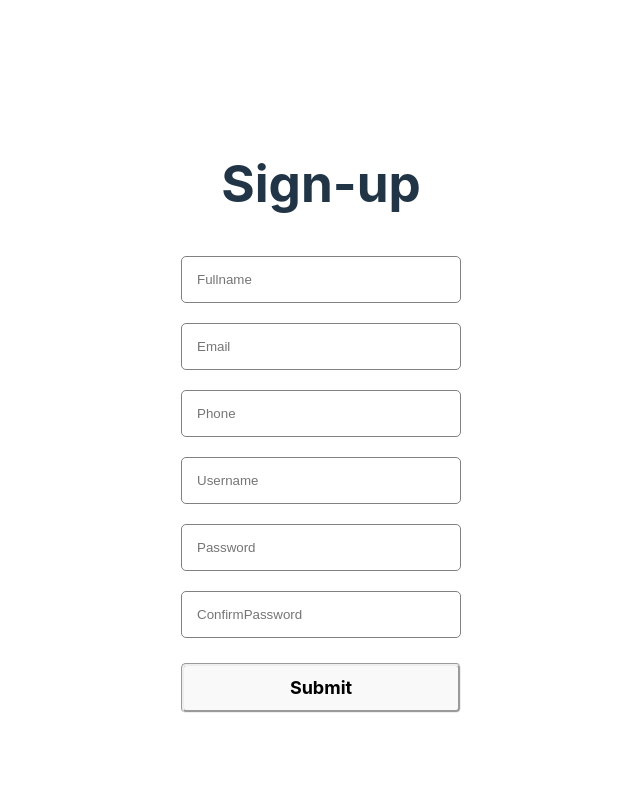
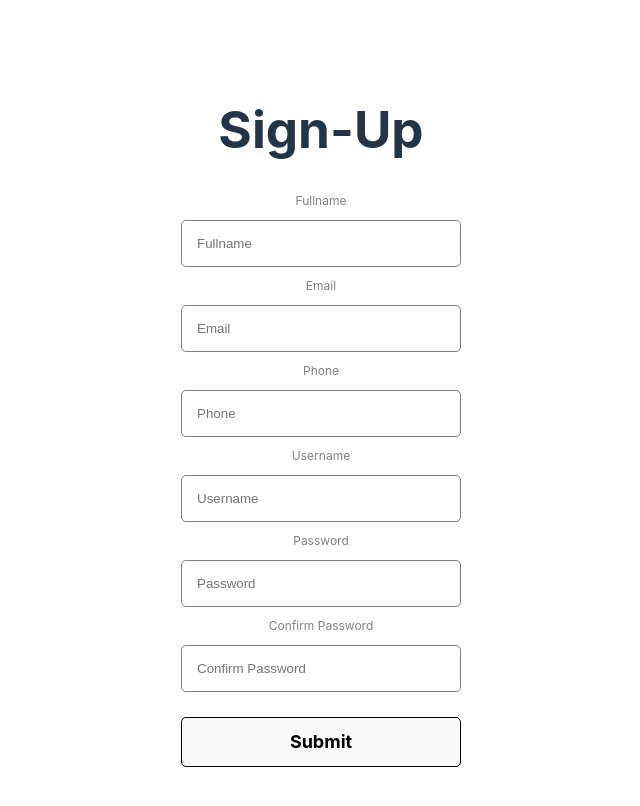
Before and after one commit to SarahNsereko/dsc-ucu-community, a React (Vite) app: page /signup in a window 1280 px wide. Shown: the top 806 px of the page, without its empty margins (319-959 px from the left). Built offline with nearby package versions, Linux system fonts and the light colour scheme.

Commit message:
Regex adjustments

```diff
--- a/src/Components/Form.css
+++ b/src/Components/Form.css
@@ -1,10 +1,10 @@
-.forminput{
+.formInput{
     display: flex;
     flex-direction: column;
     width: 280px;
 }
 
-.input{
+input{
     padding: 15px;
     margin: 10px 0px;
     border-radius: 5px;
@@ -12,19 +12,22 @@
 }
 
 
+label{
+    font-size: 12px;
+    color: gray;
+}
 
-
-.inputspan{
+span{
     font-size: 12px;
     padding: 3px;
     color: red;
     display: none;
 }
 
-.input:invalid[focused="true"]{
+input:invalid[focused="true"]{
     border: 1px solid red;
 }
 
-.input:invalid[focused="true"] ~ .inputspan{
+input:invalid[focused="true"] ~ span{
     display: block;
 }
--- a/src/Components/Form.jsx
+++ b/src/Components/Form.jsx
@@ -1,23 +1,29 @@
-import "../Components/Form.css"
 import { useState } from "react";
+import "./Form.css";
 
-const Form=(props)=>{
-  const[focused,setFocused]=useState(false)
-  const {label ,errorMessage,onChange,id,...inputprops}=props;
-  const handleFocus=(e)=>{
-    setFocused(true)
-  }
+const Form = (props) => {
+  const [focused, setFocused] = useState(false);
+  const { label, errorMessage, onChange, id, ...inputProps } = props;
+
+  const handleFocus = (e) => {
+    setFocused(true);
+  };
 
   return (
-    <div className="forminput">
-      {/* <label>{label}</label> */}
-      <input className="input"{...inputprops} onChange={onChange} onBlur={handleFocus}
-      onFocus={()=>
-      inputprops.name==="confirmpassword" &&setFocused(true)}
-      focused={focused.toString()}/>
-      <span className="inputspan">{errorMessage}</span>
+    <div className="formInput">
+      <label>{label}</label>
+      <input
+        {...inputProps}
+        onChange={onChange}
+        onBlur={handleFocus}
+        onFocus={() =>
+          inputProps.name === "confirmPassword" && setFocused(true)
+        }
+        focused={focused.toString()}
+      />
+      <span>{errorMessage}</span>
     </div>
+  );
+};
 
-  )
-}
 export default Form;
--- a/src/pages/Signup/Signup.css
+++ b/src/pages/Signup/Signup.css
@@ -1,11 +1,4 @@
-
-/* body{
-    background-image:url('../../img/signup4.jpg');
-    background-size: cover;
-    background-position: center;
-
-} */
-.Signup {
+.signup {
     display: flex;
     align-items: center;
     justify-content: center;
@@ -19,19 +12,18 @@
       border-radius: 10px;
   }
 
-  h1{
+.heading1{
 
       text-align: center;
   }
 
-  .Submit1{
+  .signupbutton{
       width: 100%;
       height: 50px;
       padding: 10px;
-      border: none;
-
-     border-style: groove;
-      border-radius: 5px;
+      border-style: groove;
+    border-color: black;
+     border-radius: 5px;
       font-weight: bold;
       font-size: 18px;
       cursor: pointer;
--- a/src/pages/Signup/Signup.jsx
+++ b/src/pages/Signup/Signup.jsx
@@ -1,103 +1,104 @@
-import React from "react";
-import Form from '../../Components/Form'
 import { useState } from "react";
-import './Signup.css'
-function Signup() {
-  const [values,setValues]=useState({
-    Fullname:"",
-    Email:"",
-    Phone:"",
-    Username:"",
-    Password:"",
-    ConfirmPassword:"",
+import "./Signup.css";
+import Form from "../../Components/Form";
 
-  })
+const Signup= () => {
+  const [values, setValues] = useState({
+    username: "",
+    email: "",
+    fullname: "",
+    password: "",
+    confirmPassword: "",
+  });
 
-  const inputs=[{
-    id:1,
-    name:'fullname',
-    type:'text',
-    placeholder:'Fullname',
-    errorMessage:"Please include a space between names",
-    label:'Fullname',
-    required:true,
-    pattern:"john", /**include regex code here  */
+  const inputs = [
+    {
+      id: 1,
 
-  },
-  {
-    id:2,
-    name:'email',
-    type:'email',
-    placeholder:'Email',
-    errorMessage:'Please provide a valid email!',
-    label:'Email',
-    required:true,
+      name: "fullname",
+      type: "text",
+      placeholder: "Fullname",
+      label: "Fullname",
+    },
 
-  },
-  {
-    id:3,
-    name:'phone',
-    type:'text',
-    placeholder:'Phone',
-    errorMessage:"Please provide a valid phone number!",
-    label:'Phone',
-    required:true,
+    {
+      id: 2,
+      name: "email",
+      type: "email",
+      placeholder: "Email",
+      errorMessage: "Please provide a valid email address!",
+      label: "Email",
+      required: true,
+    },
 
-  },
-  {
-    id:4,
-    name:'username',
-    type:'text',
-    placeholder:'Username',
-    errorMessage:"Username already in use!",
-    label:'Username',
-    required:true,
+    {
+      id: 3,
+      name: "phone",
+      type: "text",
+      placeholder: "Phone",
+      errorMessage: "Please provide a valid number!",
+      label: "Phone",
+      pattern:"^0[0-9]{9}$",
+      required: true,
+    },
+    {id:4,
+      name: "username",
+      type: "text",
+      placeholder: "Username",
+      errorMessage:
+        "Username should have a capital letter at start and can have atmost 3 numbers in any position!",
+      label: "Username",
+      pattern:"^([A-Z][a-z]*)(\\d*[a-zA-Z]?){0,3}$",
+      required: true,
+    },
 
-  },
-  {
-    id:5,
-    name:'password',
-    type:'password',
-    placeholder:'Password',
-    errorMessage:"Password must contain a number, special character and uppercase letter or letters!",
-    label:'Password',
-    required:true,
+    {
+      id: 5,
+      name: "password",
+      type: "password",
+      placeholder: "Password",
+      errorMessage:
+        "Password should be 8-20 characters and include at least 1 letter, 1 number and 1 special character!",
+      label: "Password",
+      pattern: `^(?=.*[0-9])(?=.*[a-zA-Z])(?=.*[!@#$%^&*])[a-zA-Z0-9!@#$%^&*]{8,20}$`,
+      required: true,
+    },
+    {
+      id: 6,
+      name: "confirmPassword",
+      type: "password",
+      placeholder: "Confirm Password",
+      errorMessage: "Passwords don't match!",
+      label: "Confirm Password",
+      pattern: values.password,
+      required: true,
+    },
+  ];
 
-  },
-  {
-    id:6,
-    name:'confirmpassword',
-    type:'password',
-    placeholder:'ConfirmPassword',
-    errorMessage:"Passwords don't match",
-    label:'ConfirmPassword',
-    required:true,
+  const handleSubmit = (e) => {
+    e.preventDefault();
+  };
 
-  },
-]
+  const onChange = (e) => {
+    setValues({ ...values, [e.target.name]: e.target.value });
+  };
 
-  const handleSubmit=(e)=>{
-    e.preventDefault(); /*stops page from refreshing*/
-  }
-  const onChange=(e)=>{/**onChange is a function that is called everytime an input fields value changes, contains event object e which has dta about the event which has happened */
-    setValues({...values,[e.target.name]:e.target.value})/** updates the values state object with the new values from any input fields that are changed. */
-  }
+  return (
+    <div className="signup">
+      <form  className="signupform" onSubmit={handleSubmit}>
+        <h1 className="heading1">Sign-Up</h1>
+        {inputs.map((input) => (
+          <Form
+            key={input.id}
+            {...input}
+            value={values[input.name]}
+            onChange={onChange}
+          />
+        ))}
+        <button className="signupbutton">Submit</button>
+      </form>
+    </div>
+  );
+};
 
-  console.log(values)
-  return (
-
-    <div className="Signup">
-        <form className="signupform" onSubmit={handleSubmit}>
-             <h1>Sign-up</h1>
-              {inputs.map((input)=>(
-                <Form key={input.id} {...input} value={values[input.name]} onChange={onChange} />
-              ))}
-
-            <button className="Submit1">Submit</button>
-            </form>
-    </div>
-
-  );
-}
-
-export default Signup
+export default Signup;
```
